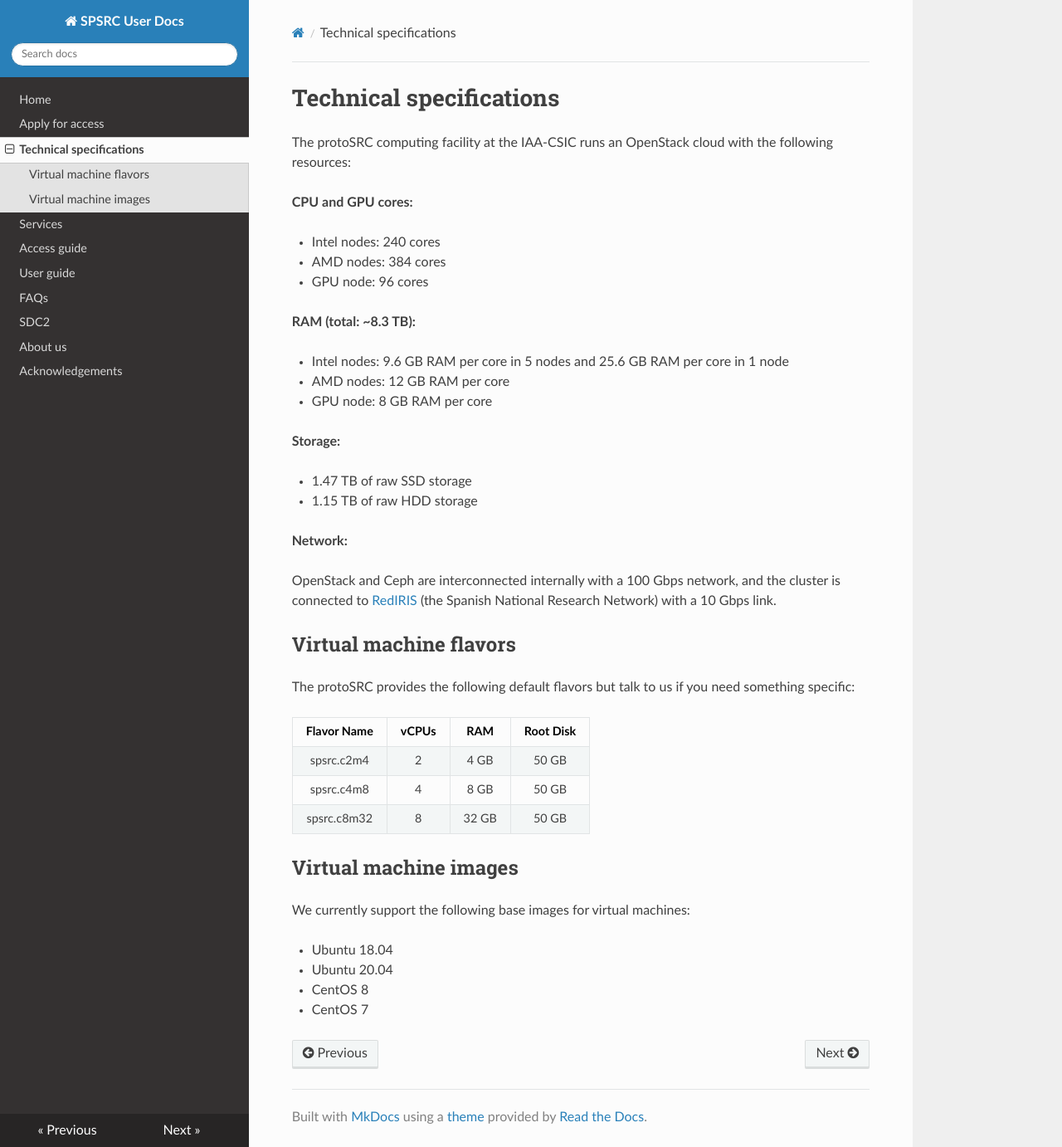
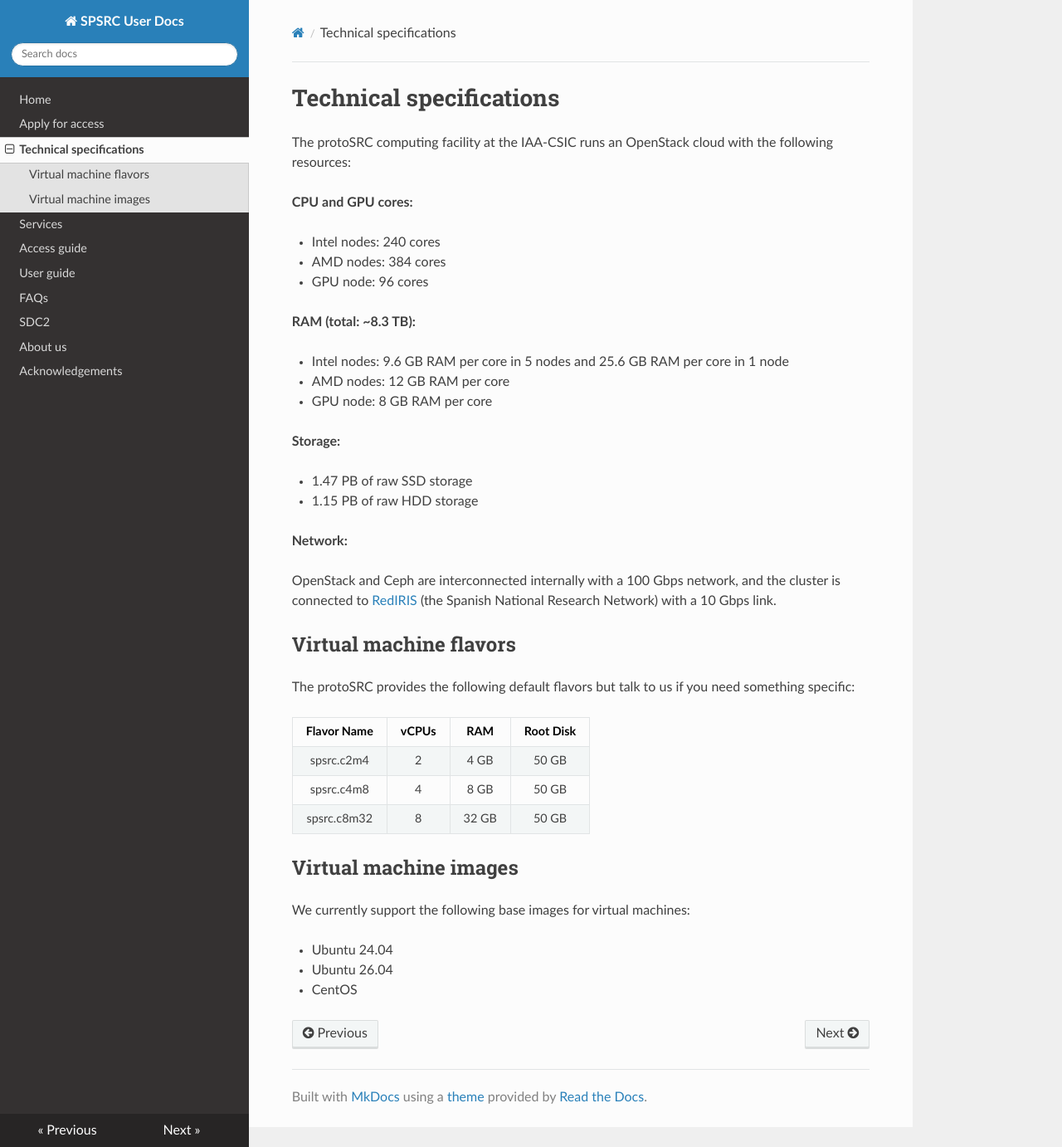
Before and after one commit to espsrc/spsrc_user_docs, an MkDocs documentation site: the page built from docs/tech_specifications.md, in a window 1280 px wide and 1382 px high. Shown: the whole window at 83% size. Built offline with MkDocs 1.6.1, drawn with Linux system fonts in a browser that asks for light colours; nearby versions of some CDN libraries.

Commit message:
Update tech_specifications.md

```diff
--- a/docs/tech_specifications.md
+++ b/docs/tech_specifications.md
@@ -16,8 +16,8 @@ The protoSRC computing facility at the IAA-CSIC runs an OpenStack cloud with the
 
 **Storage:**
 
-- 1.47 TB of raw SSD storage
-- 1.15 TB of raw HDD storage
+- 1.47 PB of raw SSD storage
+- 1.15 PB of raw HDD storage
 
 **Network:**
 
@@ -39,7 +39,6 @@ The protoSRC provides the following default flavors but talk to us if you need s
 
 We currently support the following base images for virtual machines:
 
-- Ubuntu 18.04
-- Ubuntu 20.04
-- CentOS 8
-- CentOS 7
+- Ubuntu 24.04
+- Ubuntu 26.04
+- CentOS
```
